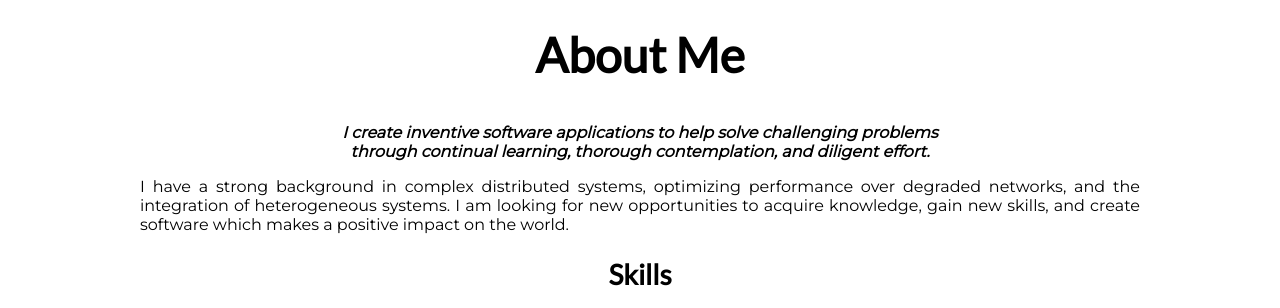
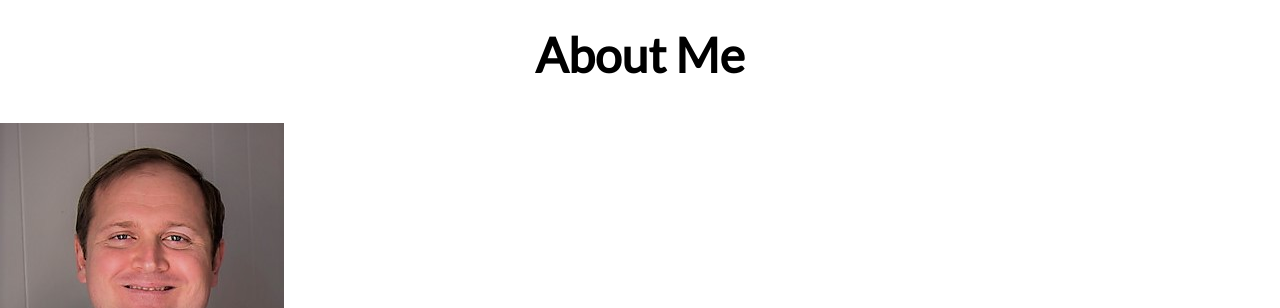
Before and after one commit to asteffey/fcc-personal-portfolio-webpage, a plain HTML site: page index.html in a window 1280 px wide. Shown: the part 850-1158 px from the top of the page. Drawn offline with nearby package versions, Linux system fonts and the light colour scheme.

Commit message:
Add photo of me

```diff
--- a/index.html
+++ b/index.html
@@ -34,6 +34,7 @@
 
     <section id="about-me">
         <h1>About Me</h1>
+        <img src="images/me.jpg" alt="Photo of Andrew" id="self-photo">
         <p id="brand">I create inventive software applications to help solve challenging problems through continual learning,
             thorough contemplation, and diligent effort.</p>
         <p>I have a strong background in complex distributed systems, optimizing performance over degraded networks, and the integration of
```
Also changed, not shown: images/me.jpg (added).
